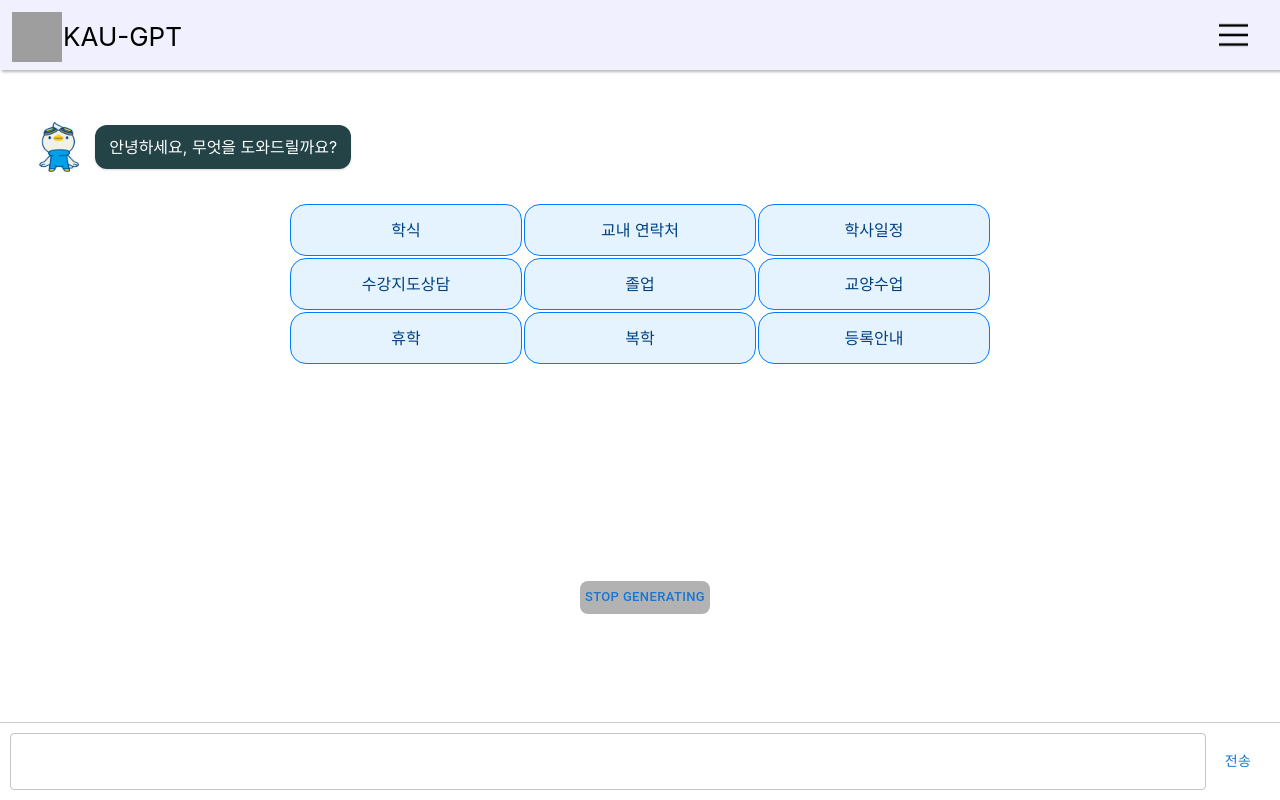
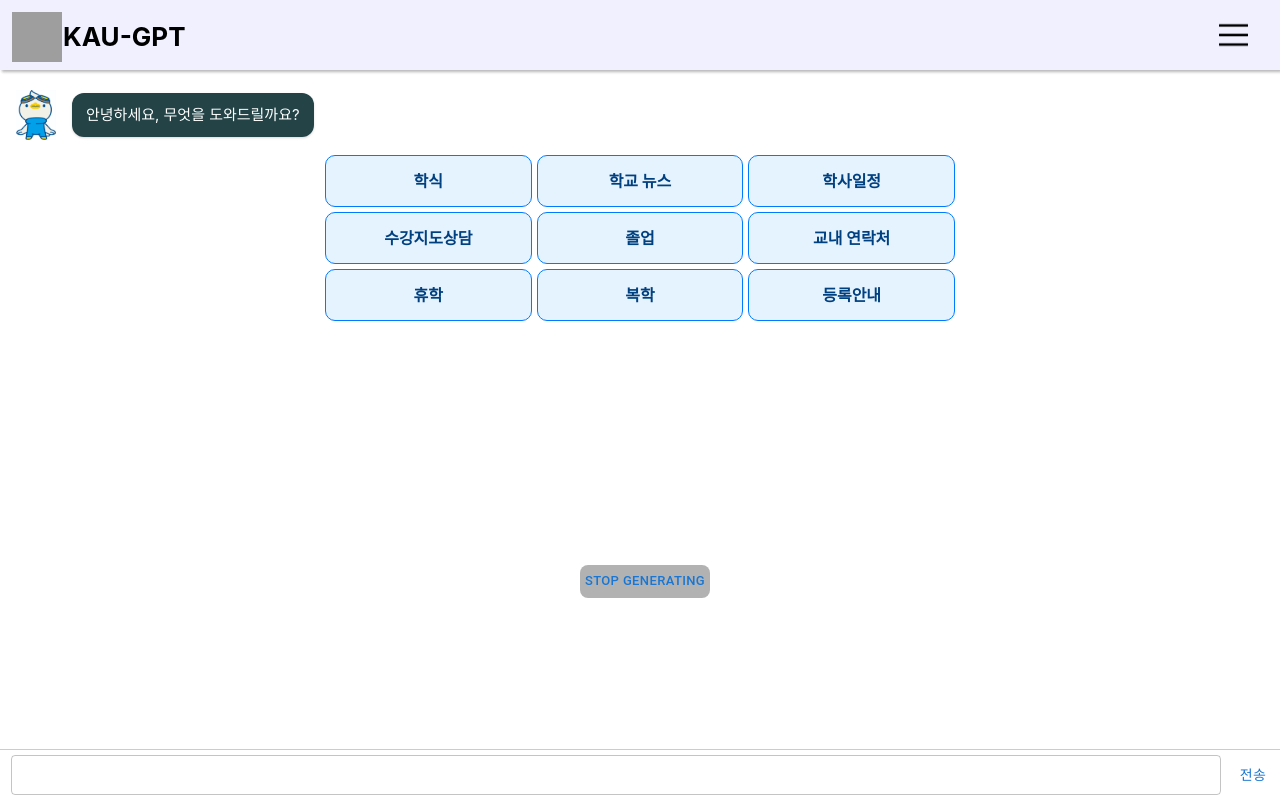
Before and after one commit to HangaPeople/chatKAU_react, a React (Create React App) app: page /chat in a window 1280 px wide. Shown: the top 800 px of the page. Built offline with nearby package versions, Linux system fonts and the light colour scheme; grey boxes are pictures that could not be loaded.

Commit message:
fix: ui 수정

```diff
--- a/package.json
+++ b/package.json
@@ -20,6 +20,7 @@
     "react-router-dom": "^6.11.1",
     "react-scripts": "5.0.1",
     "redux": "^4.2.1",
+    "styled-components": "^6.1.1",
     "typescript": "^4.9.5",
     "web-vitals": "^2.1.4"
   },
--- a/src/domain/chat/Chat.styles.ts
+++ b/src/domain/chat/Chat.styles.ts
@@ -1,5 +1,16 @@
 import {Button, FormControl, TextField} from '@mui/material'
 import styled from '@emotion/styled'
+import styles, { keyframes } from 'styled-components';
+
+// @ts-ignore
+const rotate = keyframes`
+  from {
+    transform: rotate(0deg);
+  }
+  to {
+    transform: rotate(360deg);
+  }
+`;
 
 type SettingsContainerProps = {
     isOpen: boolean;
@@ -25,6 +36,7 @@ export const HeaderContainer = styled.div`
   width: 100%;
   height: 70px;
   position: fixed;
+  z-index: 100;
   top:0;
   left: 0;
 `
@@ -55,7 +67,6 @@ export const MenuIcon = styled.div`
 export const NameContainer = styled.div`
   width: 100%;
   height: 100%;
-
 `
 
 export const NameWrapper = styled.div`
@@ -63,6 +74,7 @@ export const NameWrapper = styled.div`
   justify-content: flex-start;
   align-items: center;
   font-size: 26px;
+  font-weight: bold;
   font-family: -apple-system, sans-serif;
   line-height: 30px;
 
@@ -87,13 +99,6 @@ export const BodyWrapper = styled.div`
   align-items: center;
 `
 
-export const BodyAside = styled.div`
-  max-width: 384px;
-  width: 100%;
-  height: 100%;
-  border-right: 0.5px solid #cccccc;
-`
-
 export const ChatContainer = styled.div`
   width: 100%;
   height: 100%;
@@ -107,8 +112,13 @@ export const ChatWrapper = styled.div`
   align-items: center;
   justify-content: flex-start;
   min-height: 30rem;
-  padding:1rem;
+  margin-top: -1rem;
   box-sizing: border-box;
+
+  @media (max-width: 768px) {
+    margin-top: -1rem;
+    padding-left: 1rem;
+  }
 `
 
 export const BubbleBox = styled.div`
@@ -125,7 +135,7 @@ export const ChatIcon = styled.img`
   align-self: flex-start;
   display: flex;
   margin-right: 1rem;
-  margin-left: -.5rem;
+  margin-left: -1rem;
   width: 40px;
   height: 50px;
 `;
@@ -155,8 +165,7 @@ export const BubbleRow = styled.div<{type:'user'|'gpt'}>`
       align-items: center;
       padding: 10px 14px;
       gap: 8px;
-      font-weight: 400;
-      font-size: 16px;
+      font-size: 15px;
       line-height: 24px;
       box-shadow: 0px 1px 3px rgba(16, 24, 40, 0.1), 0px 1px 2px rgba(16, 24, 40, 0.06);
       color:#fff;
@@ -174,8 +183,8 @@ export const BubbleRow = styled.div<{type:'user'|'gpt'}>`
 export const ChatInputContainer = styled.div`
   width: 100%;
   height: auto;
-  padding: 10px;
-  box-sizing: border-box;
+  padding: 5px;
+  //box-sizing: border-box;
   border-top: 0.5px solid #cccccc;
   position: fixed;
   bottom: 0;
@@ -198,9 +207,14 @@ export const ChatInput = styled(TextField)`
 
   .css-1sqnrkk-MuiInputBase-input-MuiOutlinedInput-input {
     font-weight: 400;
-    font-size: 16px;
-    line-height: 24px;
+    font-size: 14px;
+    line-height: 20px;
     border:none;
+  }
+
+  .css-dpjnhs-MuiInputBase-root-MuiOutlinedInput-root { // 채팅창 크기
+    margin-left: 0.5vw;
+    padding: 10px 10px;
   }
 `
 
@@ -248,8 +262,54 @@ export const FloatFormControl = styled(FormControl)`
   }
 `
 
+export const TableContainer = styled.div`
+  display: flex;
+  justify-content: center;
+`;
+
+export const StyledTable = styled.table`
+  border-collapse: separate;
+  width: 50%;
+  table-layout: fixed;
+  border-spacing: 5px;
+
+  @media (max-width: 768px) {
+    width: 80%;
+  }
+`;
+
+export const StyledTableRow = styled.tr``;
+
+export const StyledTableCell = styled.td`
+  border: 1px solid #007BFF;
+  padding: 10px 15px;
+  cursor: pointer;
+  transition: background-color 0.3s;
+  background-color: #E5F3FF;
+  color: #004080;
+  text-align: center;
+  line-height: 30px;
+  width: 20%;
+  max-width: 200px;
+  font-size: 16px;
+  font-weight: bold;
+  border-radius: 10px;
+  overflow: hidden;
+  word-wrap: break-word;
+  white-space: nowrap;
+
+  &:hover {
+    background-color: #CCE4FF;
+  }
+
+  @media (max-width: 480px) {
+    font-size: 13px;
+  }
+`;
+
 export const SettingsContainer = styled.div<SettingsContainerProps>`
   position: fixed;
+  z-index: 101;
   top: 0;
   right: 0;
   width: 250px;
@@ -313,3 +373,16 @@ export const ModalContent = styled.div`
   white-space: pre-wrap;
   font-family: -apple-system, sans-serif;
 `;
+
+export const LoadingIndicator = styles.div`
+  border: 5px solid #f3f3f3;
+  border-top: 5px solid #3498db;
+  border-radius: 50%;
+  width: 50px;
+  height: 50px;
+  animation: ${rotate} 2s linear infinite;
+  position: relative;
+  top: 50%;
+  left: 50%;
+  transform: translate(-50%, -50%);
+`;
--- a/src/domain/chat/Chat.tsx
+++ b/src/domain/chat/Chat.tsx
@@ -14,7 +14,9 @@ import {
     ChatWrapper, HeaderContainer, HeaderWrapper,
     NameContainer, NameWrapper,
     ModalContainer, ModalContent,
+    TableContainer, StyledTable, StyledTableRow, StyledTableCell,
     Root,
+    LoadingIndicator,
     Wrapper, CancelGenerateResponse, CancelButtonWrapper,
 } from "./Chat.styles";
 import {Button} from "@mui/material";
@@ -37,12 +39,13 @@ const Chat = () => {
     const bottomRef = useRef<HTMLDivElement | null>(null);
     const [isSettingsOpen, setIsSettingsOpen] = useState(false);
     const gridMessages = [
-        ["학식", "교내 연락처", "학사일정"],
-        ["수강지도상담", "졸업", "교양수업"],
+        ["학식", "학교 뉴스", "학사일정"],
+        ["수강지도상담", "졸업", "교내 연락처"],
         ["휴학", "복학", "등록안내"]
     ];
     const [ isLoginModalOpen, setLoginModalOpen ] = useState(false);
     const [ isHidden, setIsHidden ] = useState(false);
+    const [ isLoading, setIsLoading ] = useState(false);
 
     const handleGridClick = async (i: number, j: number) => {
         const messageToSend = gridMessages[i][j];
@@ -62,6 +65,7 @@ const Chat = () => {
     };
 
     const handleSendMessage = async () => {
+        setIsLoading(true);
         if(inputRef.current){
             const currentInput = inputRef.current.value ?? ''
             inputRef.current.value = ''
@@ -71,6 +75,7 @@ const Chat = () => {
             const parsed:string = JSON.parse(response).choices[0].message.content.replaceAll(`\n`, '<br/>')
             setContent(prev => [...prev, {type:'gpt', text: parsed, original: parsedResponse.choices[0].message.content_origin} ]);
         }
+         setIsLoading(false);
     }
 
     const openOriginalContentInModal = (content: string) => {
@@ -116,6 +121,8 @@ const Chat = () => {
             clearTimeout(timeoutId);
         };
     }, [currentIndex, content[content.length - 1].text]);
+
+
 
     // @ts-ignore
     return (
@@ -186,36 +193,19 @@ const Chat = () => {
                                                         </div>
                                                     </BubbleRow>
                                                     {index === 0 && (
-                                                        <div style={{marginTop: '20px', display: 'flex', justifyContent: 'center'}}>
-                                                            <table style={{borderCollapse: 'separate'}}>
+                                                        <TableContainer>
+                                                            <StyledTable>
                                                                 {gridMessages.map((row, i) => (
-                                                                    <tr key={i}>
+                                                                    <StyledTableRow key={i}>
                                                                         {row.map((cell, j) => (
-                                                                            <td
-                                                                                key={j}
-                                                                                onClick={() => handleGridClick(i, j)}
-                                                                                style={{
-                                                                                    border: '1px solid #007BFF',
-                                                                                    padding: '10px 15px',
-                                                                                    cursor: 'pointer',
-                                                                                    transition: 'background-color 0.3s',
-                                                                                    backgroundColor: '#E5F3FF',
-                                                                                    color: '#004080',
-                                                                                    textAlign: 'center',
-                                                                                    lineHeight: '30px',
-                                                                                    width: '200px',
-                                                                                    borderRadius: '16px'
-                                                                                }}
-                                                                                onMouseEnter={(e) => e.currentTarget.style.backgroundColor = '#CCE4FF'}
-                                                                                onMouseLeave={(e) => e.currentTarget.style.backgroundColor = '#E5F3FF'}
-                                                                            >
+                                                                            <StyledTableCell key={j} onClick={() => handleGridClick(i, j)}>
                                                                                 {cell}
-                                                                            </td>
+                                                                            </StyledTableCell>
                                                                         ))}
-                                                                    </tr>
+                                                                    </StyledTableRow>
                                                                 ))}
-                                                            </table>
-                                                        </div>
+                                                            </StyledTable>
+                                                        </TableContainer>
                                                     )}
                                                 </React.Fragment>
                                             )
```
Also changed, not shown: src/api/ResponseApi.ts (line endings or trailing spaces), 1 other file (tests, documents, lock files or other folders).
